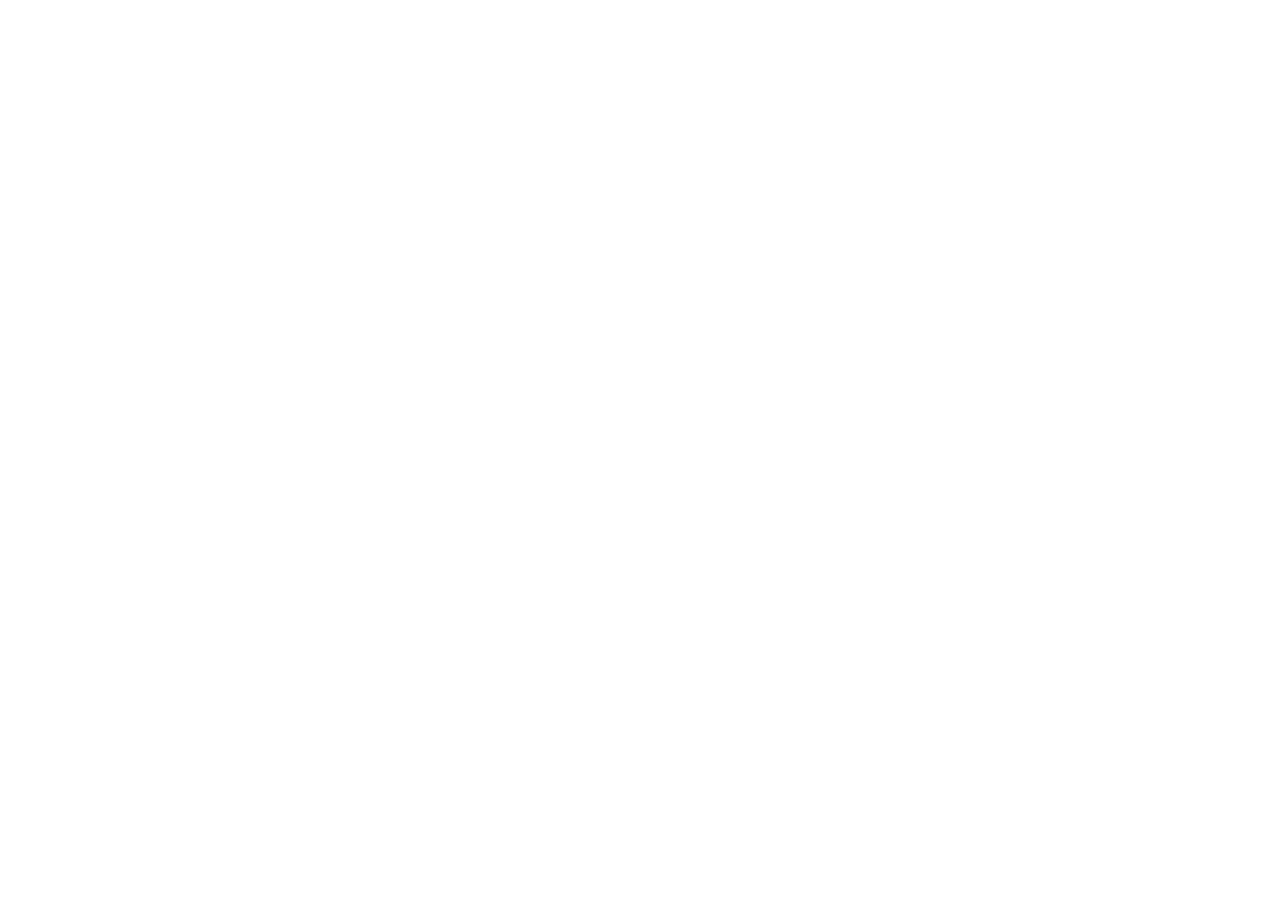
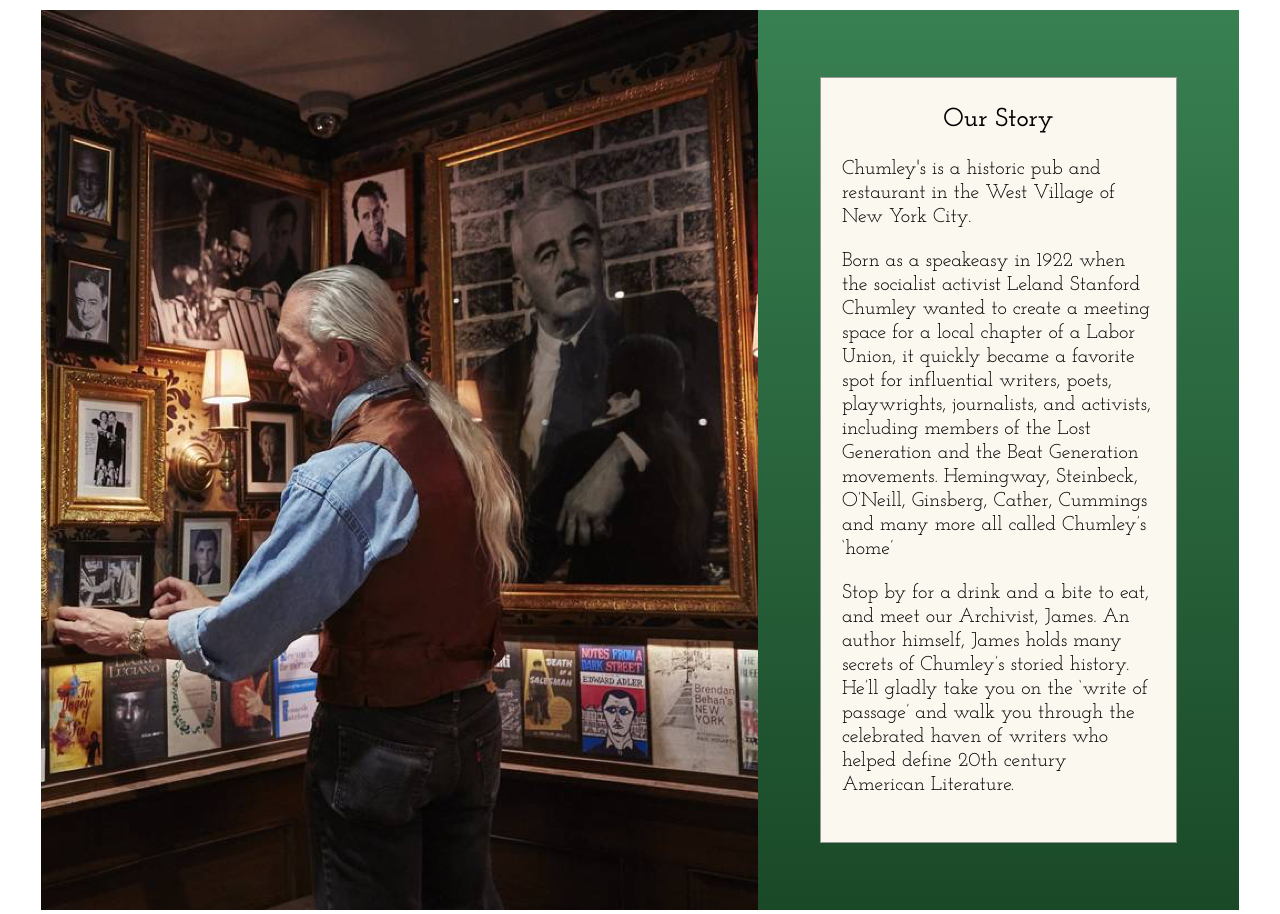
Before and after one commit to FelicityZhang/Chumleys, a React (Create React App) app in the folder chumleys_app/: page / in a window 1280 px wide. Shown: the part 1760-2674 px from the top of the page. Before the commit the page ends 1744 px from the top, so only its background shows below. Built offline with nearby package versions, Linux system fonts and the light colour scheme.

Commit message:
create our story component

```diff
--- a/chumleys_app/src/App.css
+++ b/chumleys_app/src/App.css
@@ -151,3 +151,62 @@
   margin: 0px;
   padding: 0px;
 }
+
+
+
+
+/* jim */
+
+ .our-story-block {
+  width: 1200px;
+  height: 900px;
+  padding-top: 30px;
+  display: flex;
+  flex-direction: row;
+
+}
+
+.our-story-description {
+  width: 481px;
+  height: 900px;
+  background-image: linear-gradient(to bottom, #388051, #1a4928);
+  display: flex;
+  justify-content: center;
+  align-items: center;
+}
+
+.our-story-image {
+  width: 718px;
+  height: 900px;
+}
+
+.our-story-information{
+  width: 355px;
+  height: 763.8px;
+  border: solid 1px #979797;
+  text-align: left;
+  background-color: #fbf8f0;
+  display: flex;
+  flex-direction: column;
+  align-items: center;
+}
+
+
+.our-story-title {
+  width: 199px;
+  height: 31px;
+  font-family: 'Josefin Slab';
+  font-size: 26px;
+  font-weight: 600;
+  text-align: center;
+  padding-top: 28px;
+
+}
+
+.our-story-content {
+  width: 313px;
+  height: 404px;
+  font-family: 'Josefin Slab';
+  font-size: 20px;
+  line-height: 1.2
+}
--- a/chumleys_app/src/App.js
+++ b/chumleys_app/src/App.js
@@ -1,6 +1,7 @@
 import React, { Component } from 'react';
 import Header from './Components/Header'
 import ChefBlock from './Components/ChefBlock'
+import OurStory from './Components/OurStory'
 import './App.css';
 
 class App extends Component {
@@ -9,6 +10,7 @@ class App extends Component {
       <div className="App">
         <Header />
         <ChefBlock />
+        <OurStory />
 
 
       </div>
--- /dev/null
+++ b/chumleys_app/src/Components/OurStory.js
@@ -0,0 +1,27 @@
+import React from 'react'
+import JimImage from '../images/Jim.png'
+
+export default function OurStory(props) {
+    return (
+        <div className='our-story-block'>
+            <div className='our-story-image'>
+                <img src={JimImage} />
+            </div>
+            <div className='our-story-description'>
+                <div className='our-story-information'>
+                    <div className='our-story-title'>Our Story</div>
+                    <div className='our-story-content'>
+                        <p>Chumley's is a historic pub and restaurant in the West Village of  New York City.
+                        </p>
+
+                        <p>Born as a speakeasy in 1922 when the socialist activist Leland Stanford Chumley wanted to create a meeting space for a local chapter of a Labor Union, it quickly became a favorite spot for influential writers, poets, playwrights, journalists, and activists, including members of the Lost Generation and the Beat Generation movements. Hemingway, Steinbeck, O’Neill, Ginsberg, Cather, Cummings and many more all called Chumley’s ‘home’
+                        </p>
+
+                        <p>Stop by for a drink and a bite to eat, and meet our Archivist, James. An author himself, James holds many secrets of Chumley’s storied history. He’ll gladly take you on the ‘write of passage’ and walk you through the celebrated haven of writers who helped define 20th century American Literature.
+                        </p>
+                    </div>
+                </div>
+            </div>
+        </div>
+    )
+}
```
Also changed, not shown: chumleys_app/src/images/Jim.png (added).
